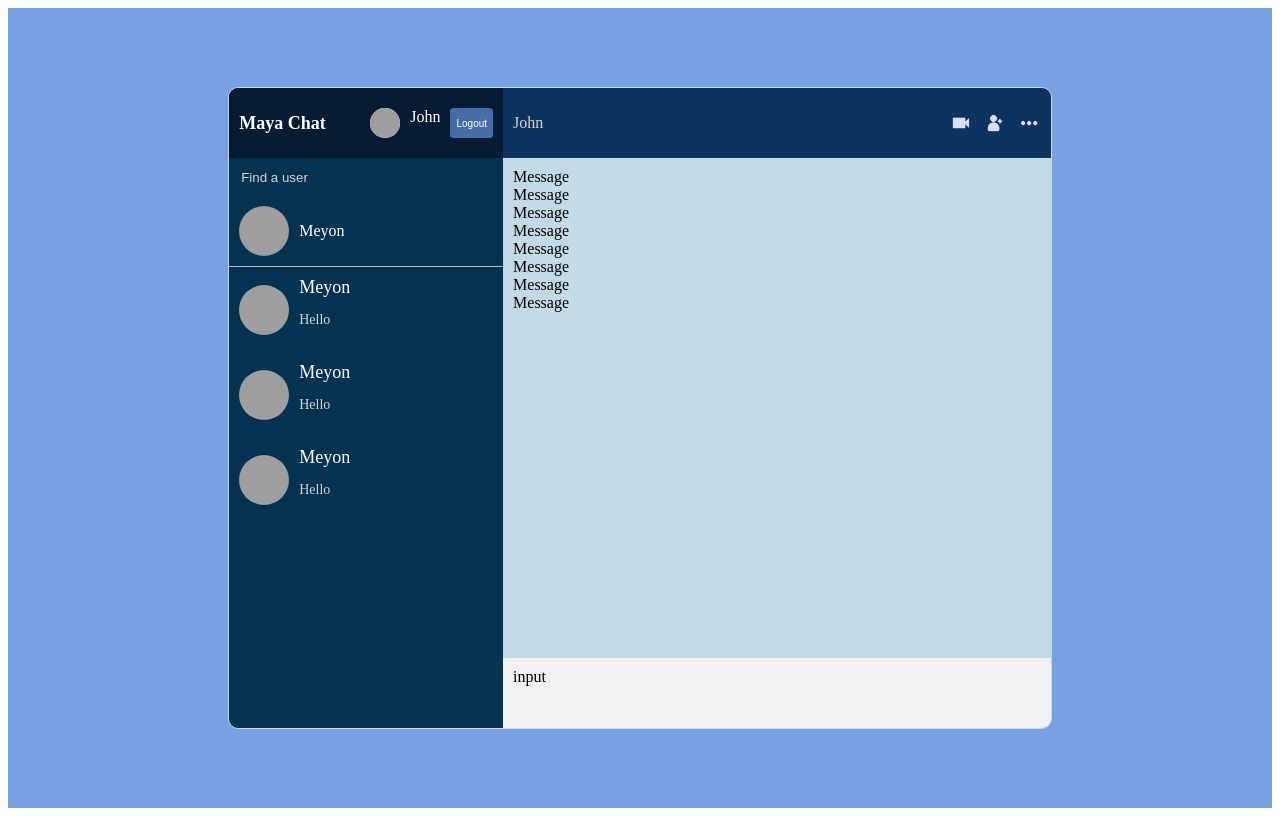
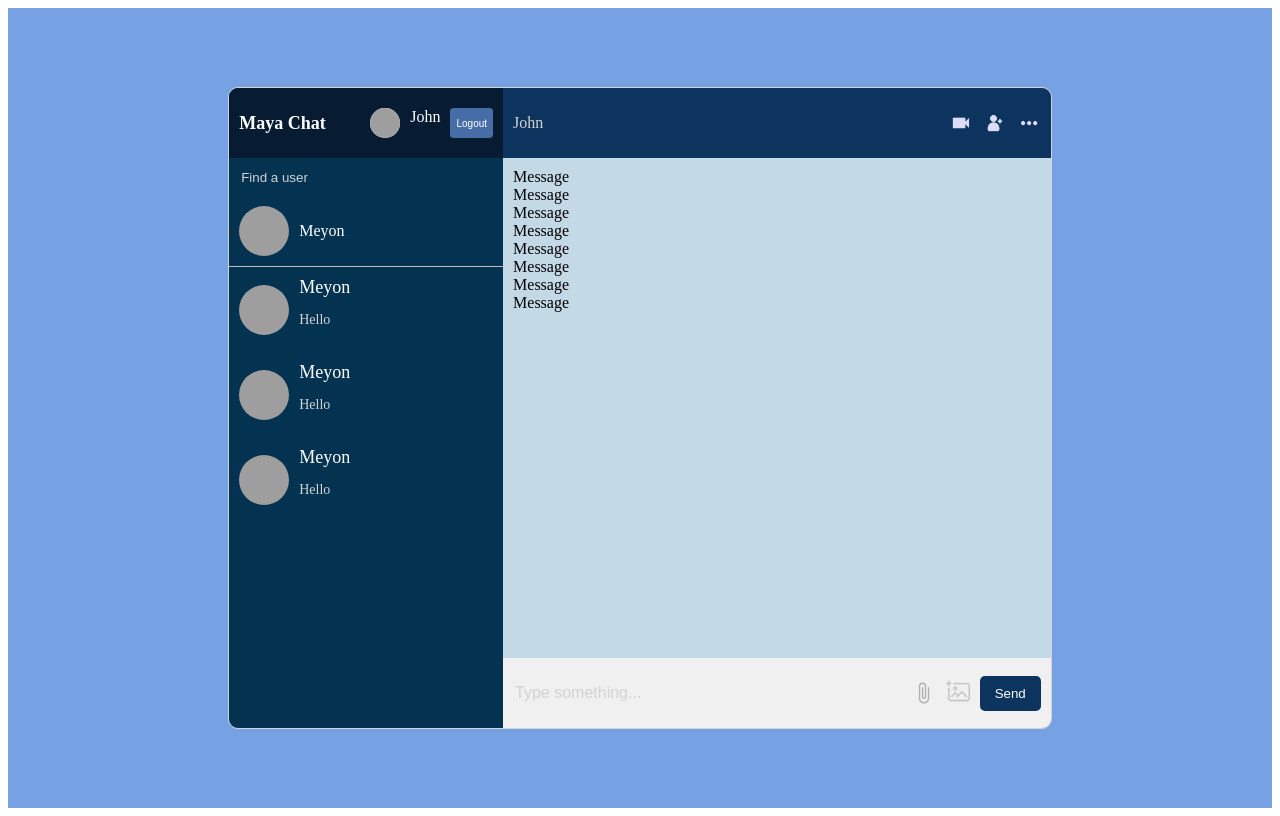
Before and after one commit to SuviniMayadunna/chat-app, a React (Vite) app: page / in a window 1280 px wide. Built offline with nearby package versions, Linux system fonts and the light colour scheme; grey boxes are pictures that could not be loaded.

Commit message:
input component with file upload, styling

```diff
--- a/src/components/input.jsx
+++ b/src/components/input.jsx
@@ -1,9 +1,19 @@
 import React from "react";
+import Attach from "../img/attach.png";
+import Img from "../img/img.png";
 
 const Input = () => {
   return (
   <div className="input">
-    input
+    <input type="text" placeholder="Type something..."/>
+    <div className="send">
+      <img src={Attach} alt=""/>
+      <input type="file" style={{display:"none"}} id="file"/>
+      <label htmlFor="file">
+        <img src={Img} alt=""/>
+        </label>
+        <button>Send</button>
+    </div>
   </div>
 )
 }
--- a/src/style.scss
+++ b/src/style.scss
@@ -215,6 +215,44 @@
       height: 50px;
       background-color: #f0f0f0;
       padding: 10px;
+      display: flex;
+      align-items: center;
+      justify-content: space-between;
+
+      input{
+        width: 100%;
+        border: none;
+        outline: none;
+        color:#0c345e;
+        font-size: 16px;
+        background-color: #f0f0f0;
+
+        &::placeholder{
+          color: lightgray;
+        }
+      }
+
+      .send{
+        display: flex;
+        align-items: center;
+        gap: 10px;
+
+        img{
+          height: 24px;
+          cursor: pointer;
+        }
+
+        button{
+          border: none;
+          padding: 10px 15px;;
+          background-color: #0c345e;
+          color: white;
+          border-radius: 5px;
+          cursor: pointer;
+        }
+
+      }
+
       }
     }
   }
```
Also changed, not shown: src/img/attach.png (added), src/img/img.png (added).
